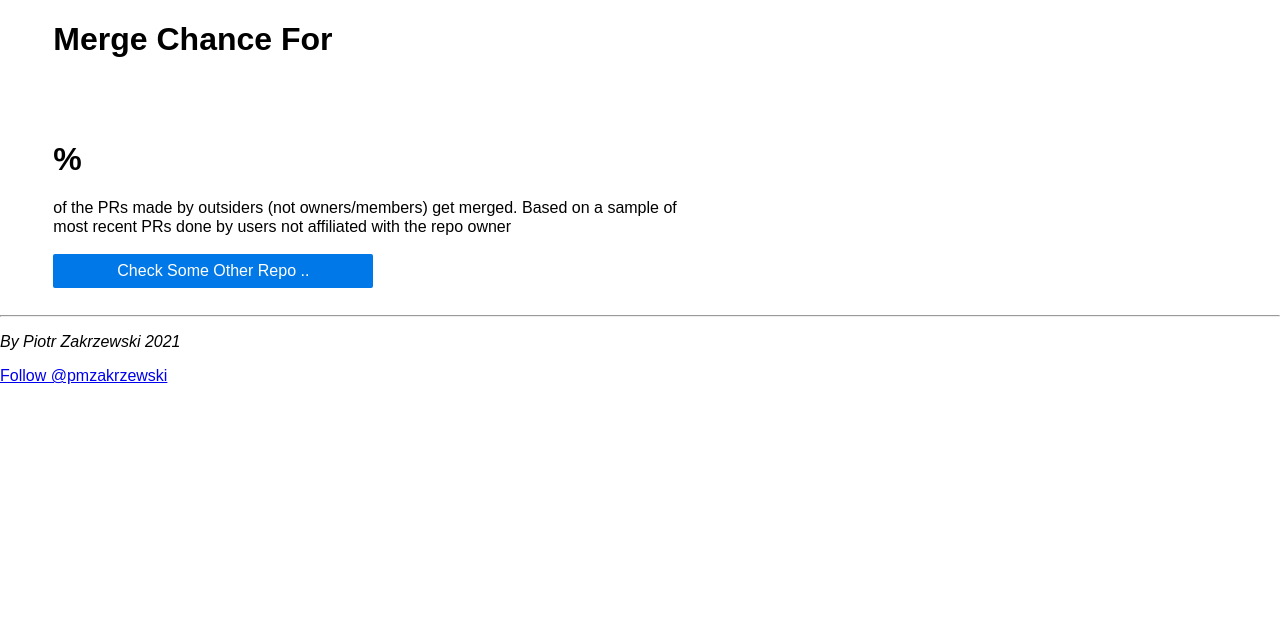
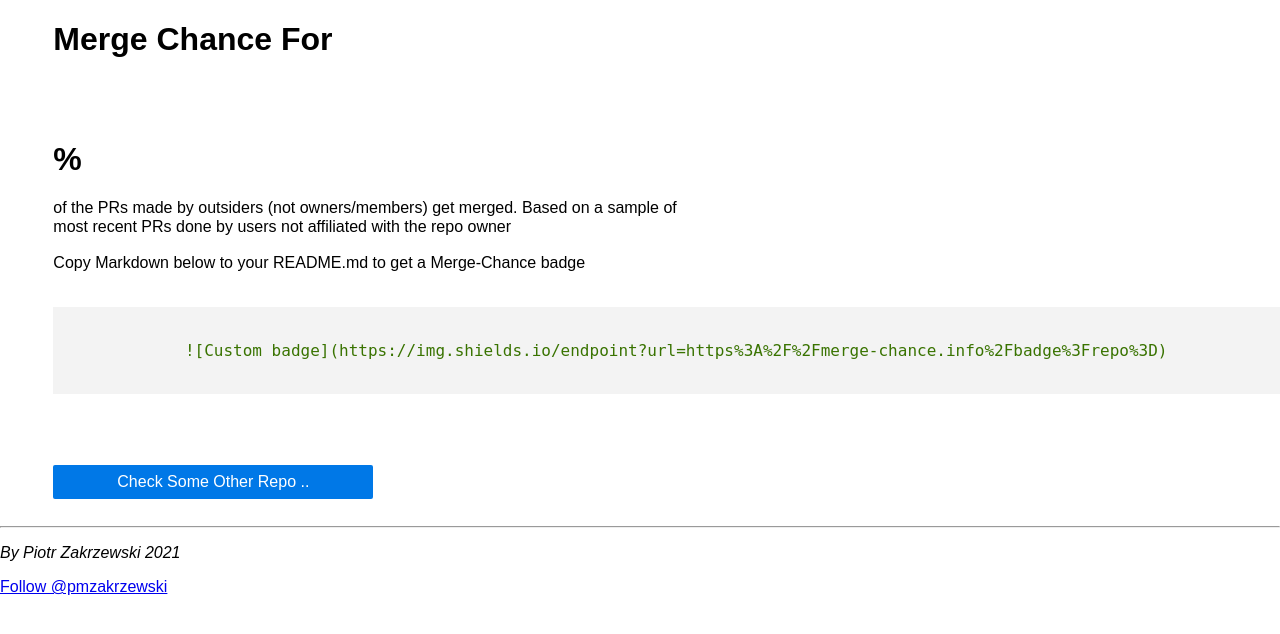
Before and after one commit to PiotrZakrzewski/merge-chance, a Flask app: template web/templates/chance.html in a window 1280 px wide. Shown: the top 634 px of the page. Run offline with Flask 2, Linux system fonts and the light colour scheme; the template is opened without the code that fills it, so the values that code supplies are empty; some libraries are stand-ins or nearby versions.

Commit message:
Add GitHub badges

```diff
--- a/web/main.py
+++ b/web/main.py
@@ -8,10 +8,10 @@ from firebase_admin import credentials, firestore, initialize_app
 
 
 # Initialize Firestore DB
-cred = credentials.Certificate('key.json')
+cred = credentials.Certificate("key.json")
 default_app = initialize_app(cred)
 db = firestore.client()
-cache_ref = db.collection('cache')
+cache_ref = db.collection("cache")
 app = Flask(__name__)
 
 log = logging.getLogger(__name__)
@@ -19,14 +19,18 @@ log = logging.getLogger(__name__)
 TOKEN = os.getenv("GH_TOKEN")
 STEP_SIZE = 100  # 100 is Max
 GH_GQL_URL = "https://api.github.com/graphql"
-TTL = 24 * 60 * 60 # A day in seconds
+TTL = 24 * 60 * 60  # A day in seconds
+
 
 class GQLError(Exception):
     pass
 
+
 @app.route("/autocomplete", methods=["GET"])
 def auto_complete():
-    data = cache_ref.order_by('ts', direction=firestore.Query.DESCENDING).limit(500).get()
+    data = (
+        cache_ref.order_by("ts", direction=firestore.Query.DESCENDING).limit(500).get()
+    )
     repo_names = [repo.to_dict()["name"] for repo in data]
     return jsonify(repo_names)
 
@@ -36,15 +40,9 @@ def index():
     return render_template("index.html")
 
 
-@app.route("/target", methods=["GET"])
-def target():
-    if not TOKEN:
-        print("You need to set GH_TOKEN env var")
-        sys.exit(1)
-    target = request.args.get("repo")
-    target = target.lower()
+def _get_chance(target):
     if not target or "/" not in target:
-        return ("No such repository on GitHub", 404)
+        return None
     chance = get_from_cache(target)
     if chance:
         log.info(f"Retrieved {target} from cache")
@@ -54,15 +52,49 @@ def target():
         try:
             _, succ, fail = get_stats(owner, repo)
         except GQLError:
-            return ("No such repository on GitHub / rate limited", 404)
-        total = (fail + succ)
+            return None
+        total = fail + succ
         if total == 0:
-            return ("Not enough PRs in this repo ... go back and try smt else", 200)
+            return None
         chance = succ / total
         chance = chance * 100
         chance = round(chance, 2)
         cache(target, chance)
+    return chance
+
+
+@app.route("/target", methods=["GET"])
+def target():
+    if not TOKEN:
+        print("You need to set GH_TOKEN env var")
+        sys.exit(1)
+    target = request.args.get("repo")
+    target = target.lower()
+    chance = _get_chance(target)
+    if chance is None:
+        return (
+            f"Could not calculate merge chance for this repo. It might not exist on GitHub or have zero PRs.",
+            404,
+        )
     return render_template("chance.html", chance=chance, repo=target)
+
+
+@app.route("/badge", methods=["GET"])
+def badge():
+    if not TOKEN:
+        print("You need to set GH_TOKEN env var")
+        sys.exit(1)
+    target = request.args.get("repo")
+    target = target.lower()
+    chance = _get_chance(target)
+    if chance is None:
+        return (
+            f"Could not calculate merge chance for this repo. It might not exist on GitHub or have zero PRs.",
+            404,
+        )
+    return jsonify(
+        {"schemaVersion": 1, "label": "Merge Chance", "message": f"{chance}%"}
+    )
 
 
 def escape_fb_key(repo_target):
@@ -74,7 +106,7 @@ def get_from_cache(repo):
     try:
         cached = cache_ref.document(repo).get().to_dict()
         if not cached:
-          return None
+            return None
         age = time.time() - cached["ts"]
         if age < TTL:
             return cached["chance"]
@@ -82,13 +114,15 @@ def get_from_cache(repo):
     except Exception as e:
         log.critical(f"An error occured ruing retrieving cache: {e}")
 
+
 def cache(repo, chance):
     escaped_repo = escape_fb_key(repo)
     try:
         ts = time.time()
-        cache_ref.document(escaped_repo).set({"chance": chance, "ts": ts, "name":repo})
+        cache_ref.document(escaped_repo).set({"chance": chance, "ts": ts, "name": repo})
     except Exception as e:
         log.critical(f"An error occured during caching: {e}")
+
 
 def calc_chance(stats):
     """Returns total_merged taken into account, outsiders_merged and insiders_merged."""
@@ -184,8 +218,8 @@ def gql_request(data):
     headers = {"Authorization": f"bearer {TOKEN}"}
     res = rq.post(GH_GQL_URL, headers=headers, json=data)
     data = res.json()
-    if 'errors' in data:
-        errs = data['errors']
+    if "errors" in data:
+        errs = data["errors"]
         log.critical(f"Failed GQL query with {errs}")
         raise GQLError()
     return data
--- a/web/templates/chance.html
+++ b/web/templates/chance.html
@@ -2,6 +2,8 @@
 <head>
     <link rel="stylesheet" href="https://unpkg.com/purecss@2.0.3/build/pure-min.css">
     <link rel="stylesheet" href="https://unpkg.com/purecss@2.0.3/build/grids-responsive-min.css">
+    <link rel="stylesheet"
+      href="//cdnjs.cloudflare.com/ajax/libs/highlight.js/10.5.0/styles/default.min.css">
     <title> Your Merge Chance on GitHub </title>
 </head>
 <body>
@@ -21,6 +23,21 @@
         <a class="pure-u-1-24"></a>
         <span class="pure-u-12-24"> of the PRs made by outsiders (not owners/members) get merged. Based on a sample of most recent PRs done by users not affiliated with the repo owner</span>
     </div>
+    <br/>
+    <div class="pure-g">
+        <a class="pure-u-1-24"></a>
+        <span class="pure-u-12-24">
+            Copy Markdown below to your README.md to get a Merge-Chance badge
+        </span>
+    </div>
+<div class="pure-g">
+    <a class="pure-u-1-24"></a>
+    <pre class="pure-u-23-24">
+        <code class="markdown">
+            ![Custom badge](https://img.shields.io/endpoint?url=https%3A%2F%2Fmerge-chance.info%2Fbadge%3Frepo%3D{{repo | urlencode}})
+        </code>
+    </pre>
+</div>
 <br/>
 <div class="pure-g">
     <a class="pure-u-1-24"></a>
@@ -33,4 +50,6 @@
     <a href="https://twitter.com/pmzakrzewski?ref_src=twsrc%5Etfw" class="twitter-follow-button" data-show-count="false">Follow @pmzakrzewski</a>
   </footer>
 <script async src="https://platform.twitter.com/widgets.js" charset="utf-8"></script>
+<script src="//cdnjs.cloudflare.com/ajax/libs/highlight.js/10.5.0/highlight.min.js"></script>
+<script>hljs.initHighlightingOnLoad();</script>
 </body>
```
